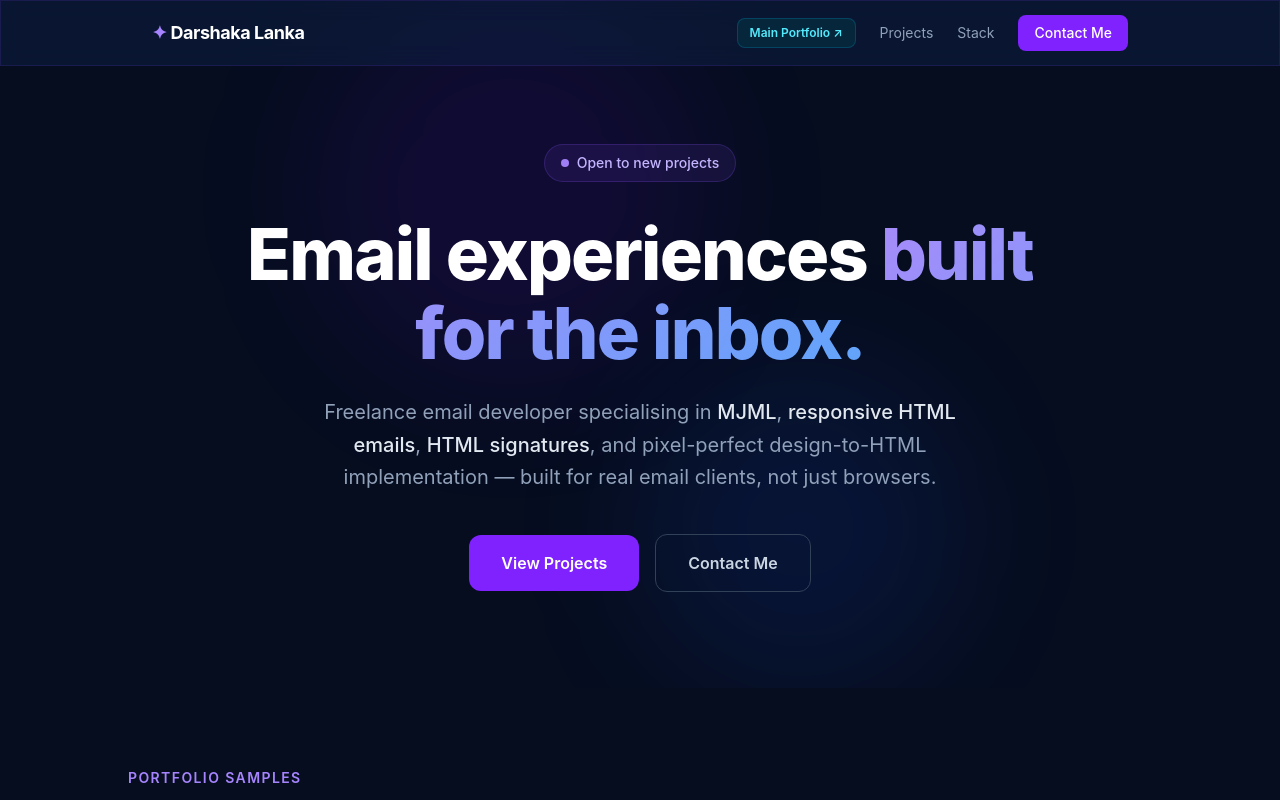
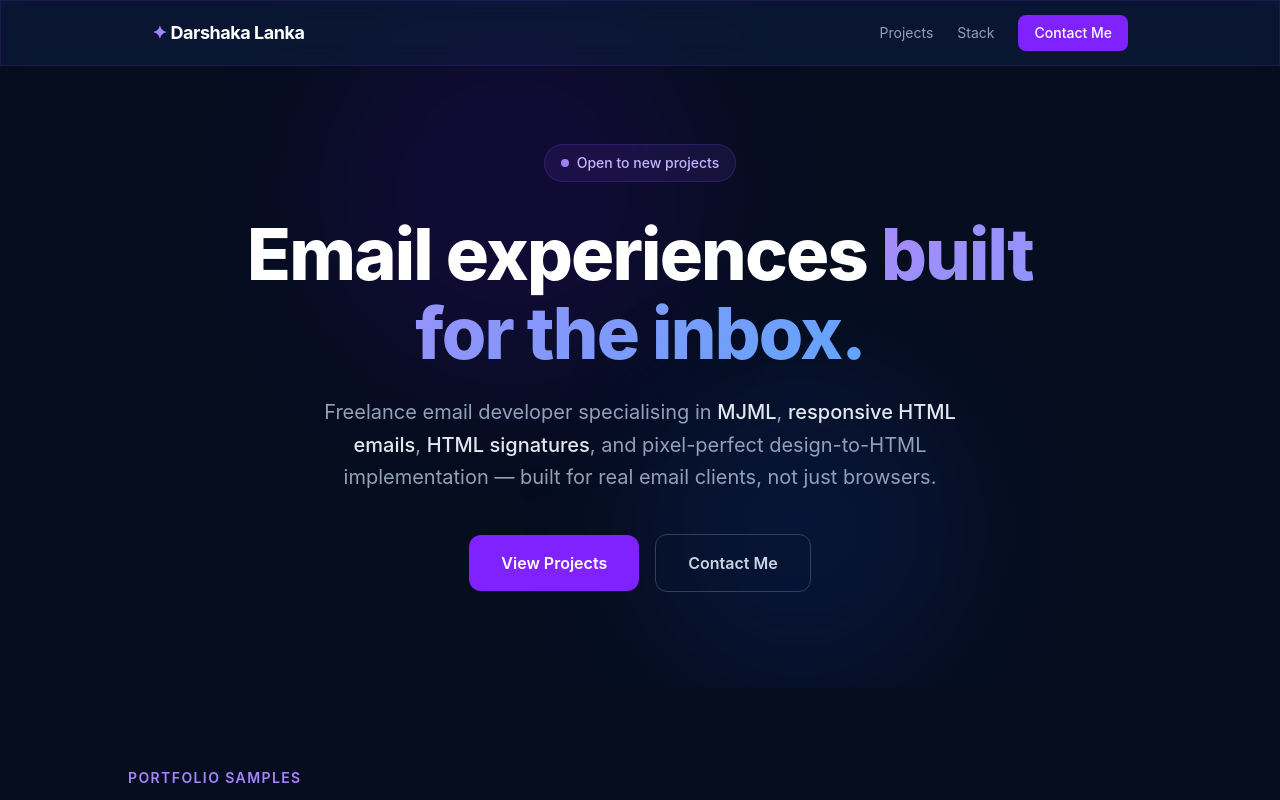
Before and after one commit to Dlanka/dlanka.emails, a React (Vite) app: page / in a window 1280 px wide. Shown: the top 800 px of the page. Built offline with nearby package versions, Linux system fonts and the light colour scheme.

Commit message:
Remove Main Portfolio button from Navbar

```diff
--- a/src/components/Navbar.tsx
+++ b/src/components/Navbar.tsx
@@ -12,14 +12,6 @@
           <span className="text-violet-400">✦</span> Darshaka Lanka
         </Link>
         <div className="flex items-center gap-6">
-          <a
-            href={siteConfig.contact.mainPortfolio}
-            target="_blank"
-            rel="noopener noreferrer"
-            className="hidden sm:inline-flex items-center gap-1.5 text-xs font-semibold text-cyan-300 bg-cyan-950/60 border border-cyan-700/40 px-3 py-1.5 rounded-lg hover:bg-cyan-900/60 transition-colors"
-          >
-            Main Portfolio ↗
-          </a>
           <a
             href="/#projects"
             className="text-sm text-slate-400 hover:text-white transition-colors"
```
